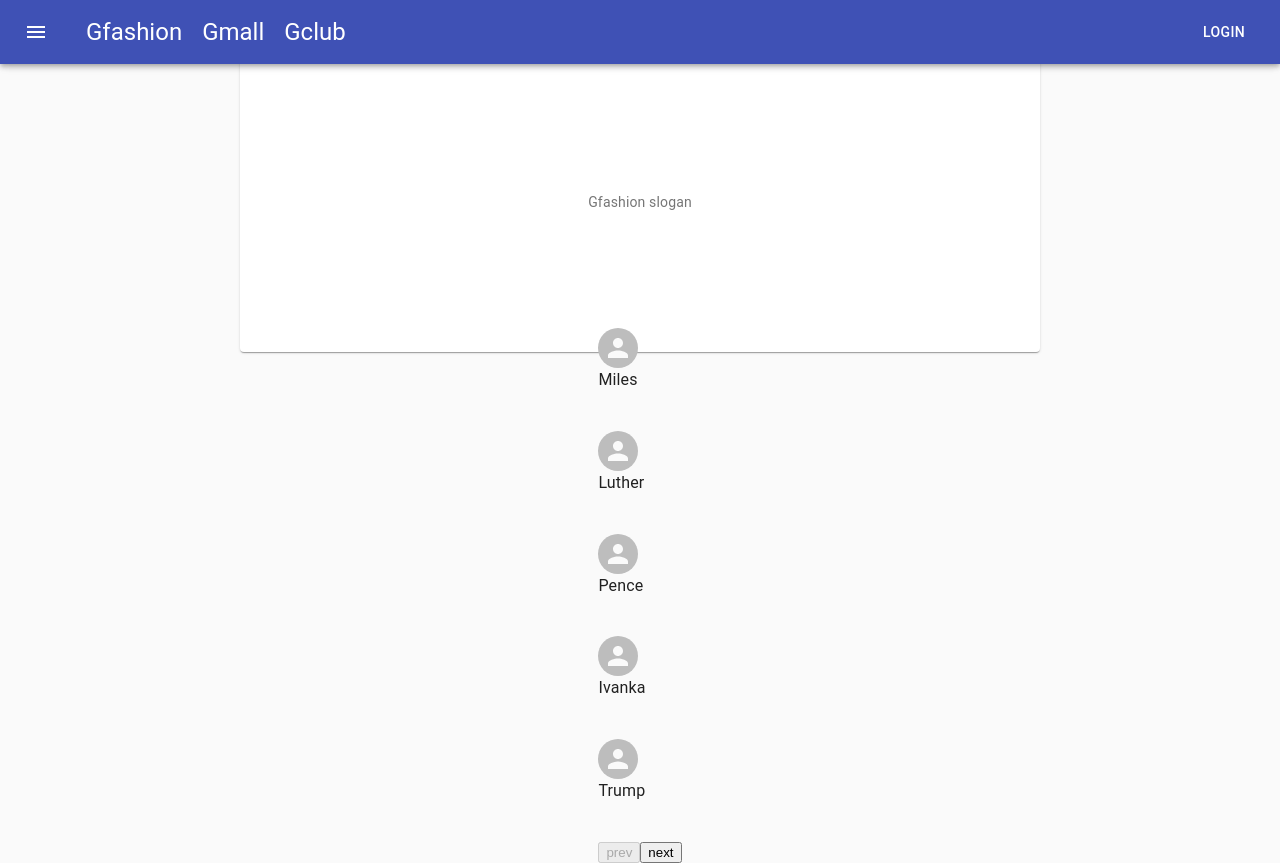
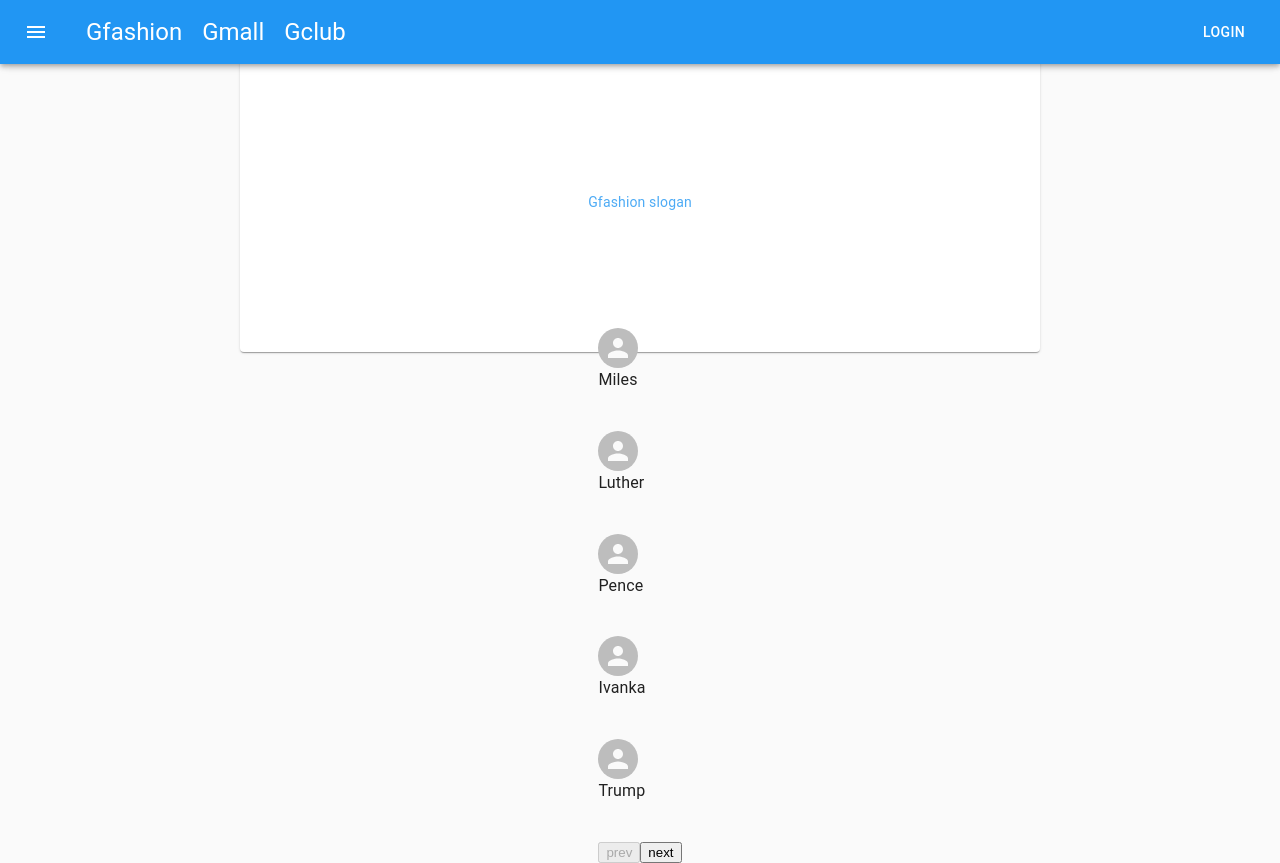
Before and after one commit to NezPea/gfashion, a React (Create React App) app in the folder web/: page /cn/ in a window 1280 px wide. Built offline with nearby package versions, Linux system fonts and the light colour scheme.

Commit message:
dark or light mode config based on material theming

```diff
--- a/web/src/App.tsx
+++ b/web/src/App.tsx
@@ -1,15 +1,33 @@
 import React from 'react';
 import './App.css';
 import CssBaseline from '@material-ui/core/CssBaseline';
+import useMediaQuery from '@material-ui/core/useMediaQuery';
+import { createMuiTheme, ThemeProvider } from '@material-ui/core/styles';
 
 import AppRouter from './routers/AppRouter';
 
 function App() {
+  const isDarkModePrefered = useMediaQuery('(prefers-color-scheme: dark)');
+
+  const theme = React.useMemo(() =>
+    createMuiTheme({
+      palette: {
+        primary: {
+          // light : specify or auto-generated by main color
+          main: '#2196f3',
+          // dark: specify or auto-generated by main color
+        },
+        // ... and we will overrides more default colors at here
+        type: isDarkModePrefered ? 'dark' : 'light',
+      },
+    }),
+    [isDarkModePrefered]);
+
   return (
-      <div>
-        <CssBaseline />
-        <AppRouter />
-      </div>
+    <ThemeProvider theme={theme}>
+      <CssBaseline />
+      <AppRouter />
+    </ThemeProvider>
   );
 }
 
--- a/web/src/pages/GFashion/index.tsx
+++ b/web/src/pages/GFashion/index.tsx
@@ -32,8 +32,8 @@ const designers: Array<Designer> = [
   }
 ]
 
-const useStyles = makeStyles((theme: Theme) =>
-  createStyles({
+const useStyles = makeStyles((theme: Theme) => {
+  return createStyles({
     root: {
       display: 'flex',
       flexDirection: 'column',
@@ -42,8 +42,8 @@ const useStyles = makeStyles((theme: Theme) =>
     link: {
       margin: theme.spacing(1)
     }
-  }),
-);
+  })
+})
 
 export default () => {
   const classes = useStyles();
--- a/web/src/pages/GFashion/slogan.tsx
+++ b/web/src/pages/GFashion/slogan.tsx
@@ -12,7 +12,7 @@ const useStyles = makeStyles((theme: Theme) =>
     },
     paper: {
       padding: theme.spacing(2),
-      color: theme.palette.text.secondary,
+      color: theme.palette.primary[theme.palette.type],
       height: 300,
       minWidth: 800,
       display: 'flex',
```
